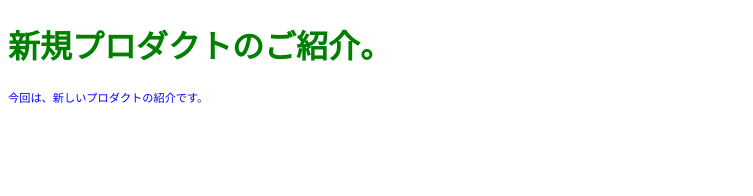
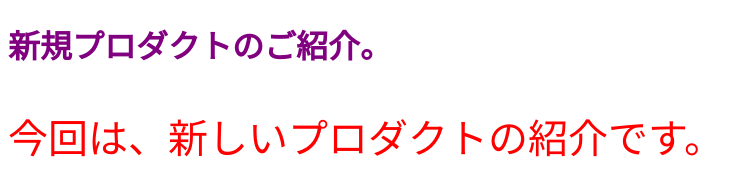
Before and after one commit to 0123takaokeita/webdeb, a plain HTML site: page style-lesson/index.html in a window 1280 px wide. Shown: the whole page, without its empty margins (0-753 px from the left). Drawn offline with Linux system fonts and the light colour scheme.

Commit message:
内部CSS

```diff
--- a/style-lesson/index.html
+++ b/style-lesson/index.html
@@ -5,10 +5,20 @@
   <meta http-equiv="X-UA-Compatible" content="IE=edge">
   <meta name="viewport" content="width=device-width, initial-scale=1.0">
   <title>Document</title>
+
+  <style type="text/css">
+  p {
+    color: red;
+    font-size: 250%;}
+
+  h1 {
+    color: purple;
+  }
+    </style>
 </head>
 <body>
-  <h1 style="color: green;">新規プロダクトのご紹介。</h1>
-  <p style="color: blue; font-size: 70%;">今回は、新しいプロダクトの紹介です。</p>
+  <h1>新規プロダクトのご紹介。</h1>
+  <p>今回は、新しいプロダクトの紹介です。</p>
 
 </body>
 </html>
```
